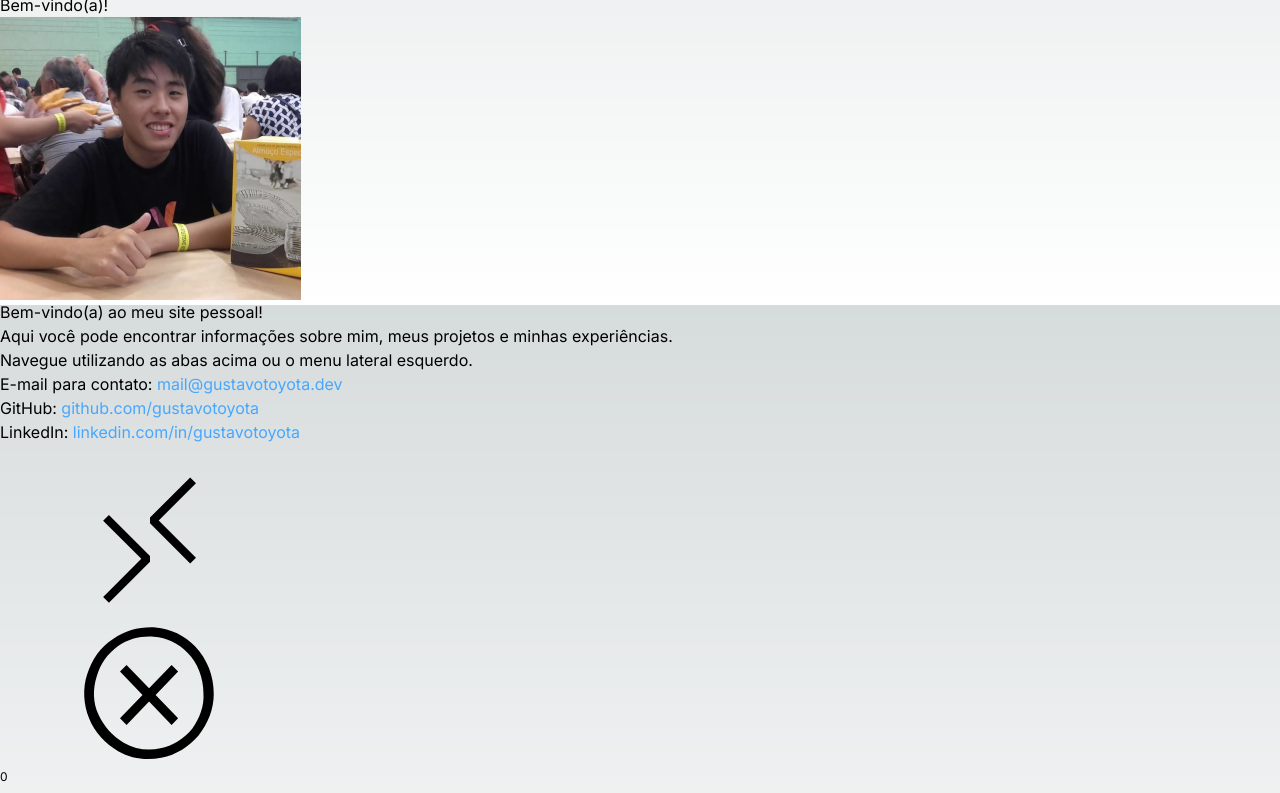
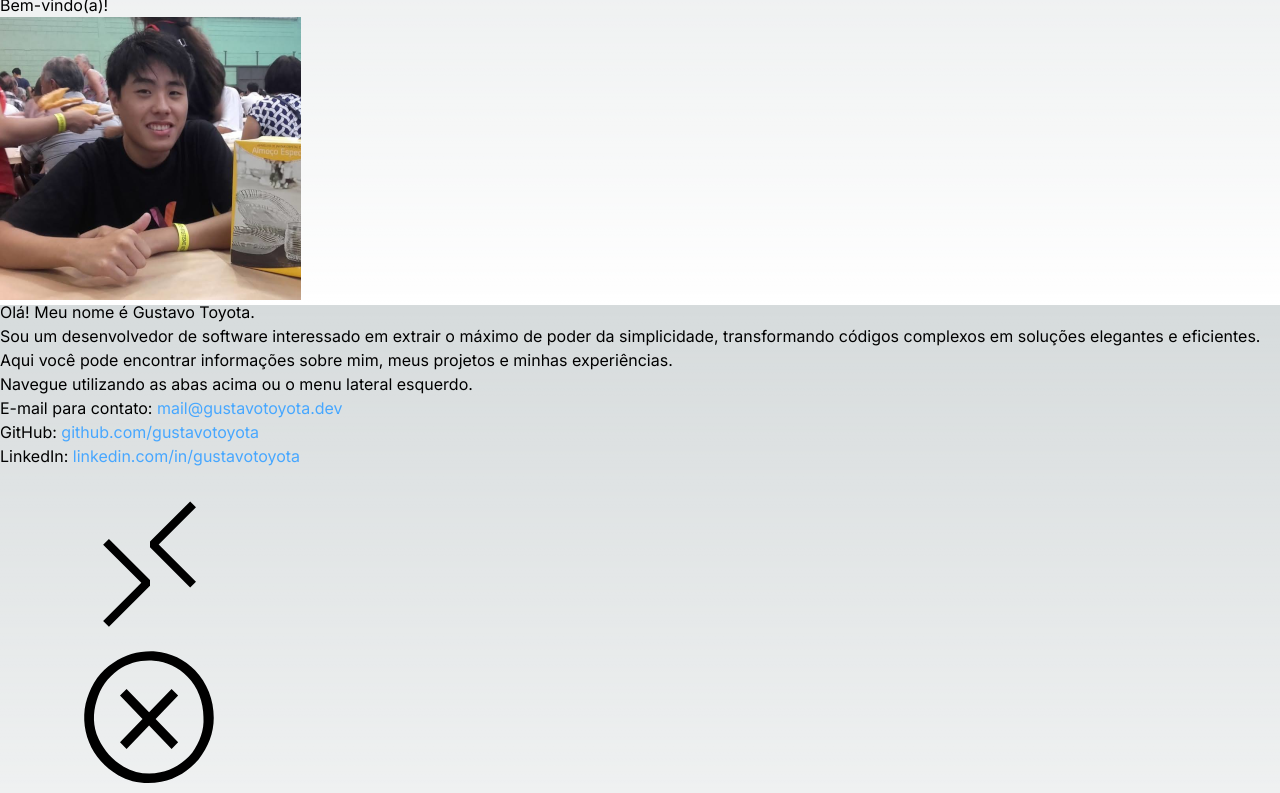
Before and after one commit to gustavotoyota/website, a Next.js app: page / in a window 1280 px wide. Shown: the part 4495-5288 px from the top of the page. Built offline with nearby package versions, Linux system fonts and the light colour scheme.

Commit message:
ui: improve home page

```diff
--- a/src/app/(main)/page.tsx
+++ b/src/app/(main)/page.tsx
@@ -12,7 +12,7 @@ export const metadata: Metadata = {
 export default function Home() {
   return (
     <div
-      className="px-5 py-1"
+      className="px-5 py-1 w-[600px]"
       style={{ fontSize: "1rem", lineHeight: "1.5rem" }}
     >
       <ReactMarkdown
@@ -22,7 +22,10 @@ export default function Home() {
 
           ![Bem-vindo(a)!](/images/welcome.png "Sorrindo com o prêmio que ganhei no bingo")
 
-          Bem-vindo(a) ao meu site pessoal! \\
+          Olá! Meu nome é Gustavo Toyota.
+
+          Sou um desenvolvedor de software interessado em extrair o máximo de poder da simplicidade, transformando códigos complexos em soluções elegantes e eficientes.
+
           Aqui você pode encontrar informações sobre mim, meus projetos e minhas experiências.
 
           Navegue utilizando as abas acima ou o menu lateral esquerdo.
```
